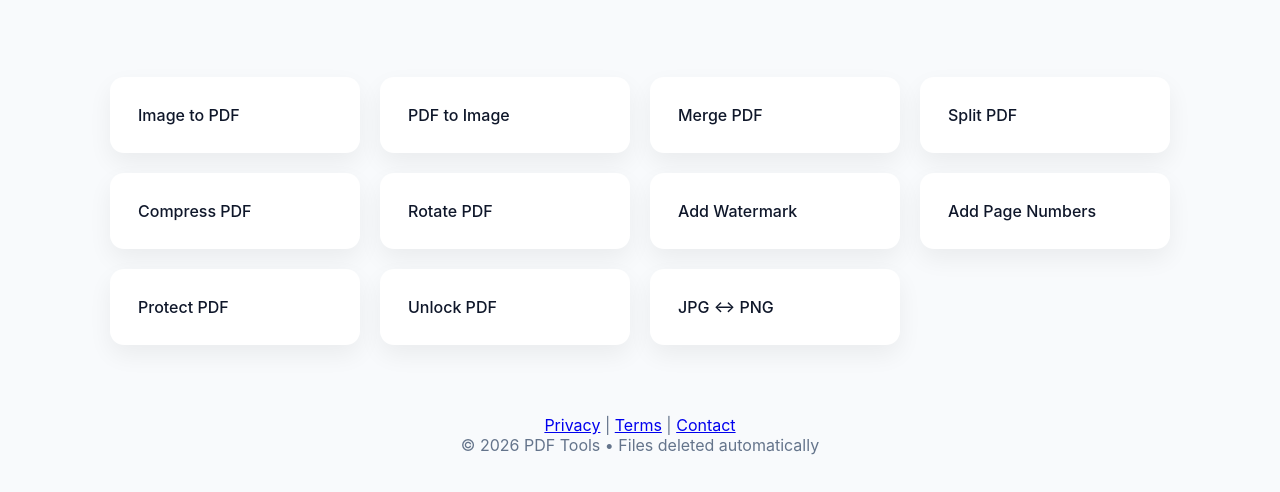
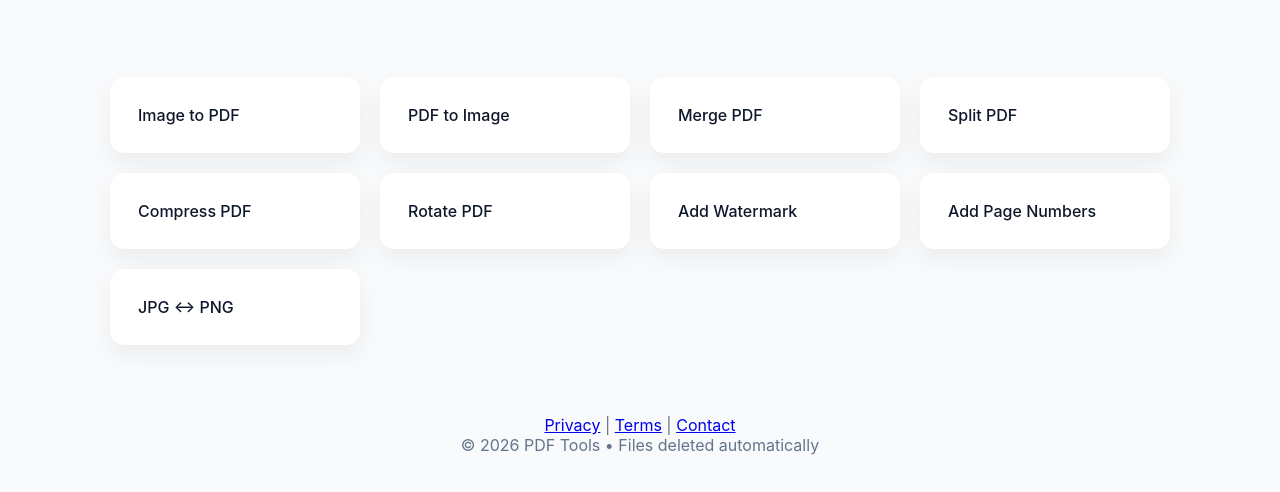
Before and after one commit to himanshuwork9988-prog/online2pdf, a website: page public/index.html in a window 1280 px wide. Shown: the part 224-716 px from the top of the page. Drawn offline with Linux system fonts and the light colour scheme.

Commit message:
Update index.html

```diff
--- a/public/index.html
+++ b/public/index.html
@@ -33,8 +33,6 @@
   <a class="card" href="tool.html?tool=rotate-pdf">Rotate PDF</a>
   <a class="card" href="tool.html?tool=watermark-pdf">Add Watermark</a>
   <a class="card" href="tool.html?tool=page-number-pdf">Add Page Numbers</a>
-  <a class="card" href="tool.html?tool=protect-pdf">Protect PDF</a>
-  <a class="card" href="tool.html?tool=unlock-pdf">Unlock PDF</a>
   <a class="card" href="tool.html?tool=jpg-png">JPG ↔ PNG</a>
 </section>
 
```
